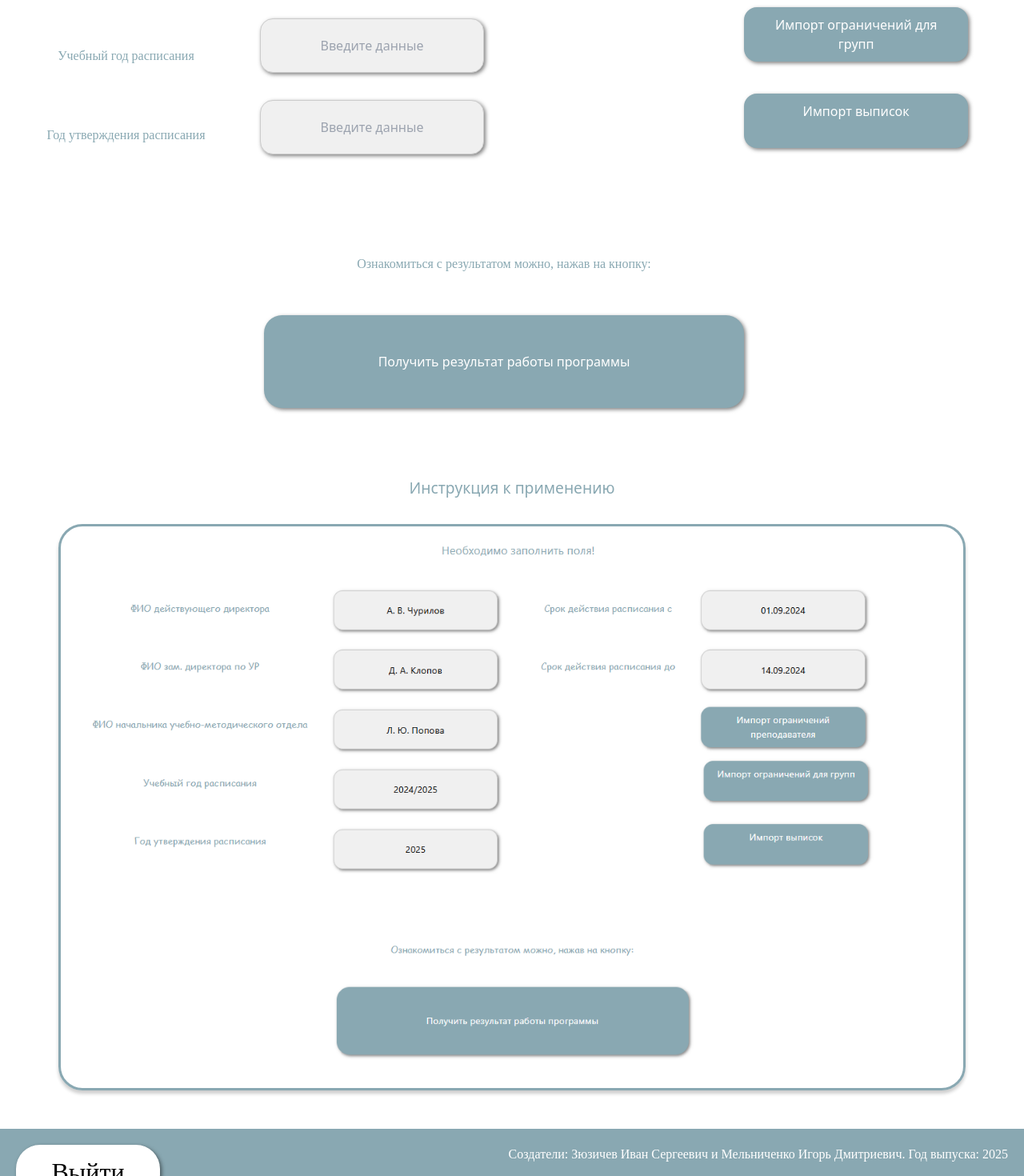
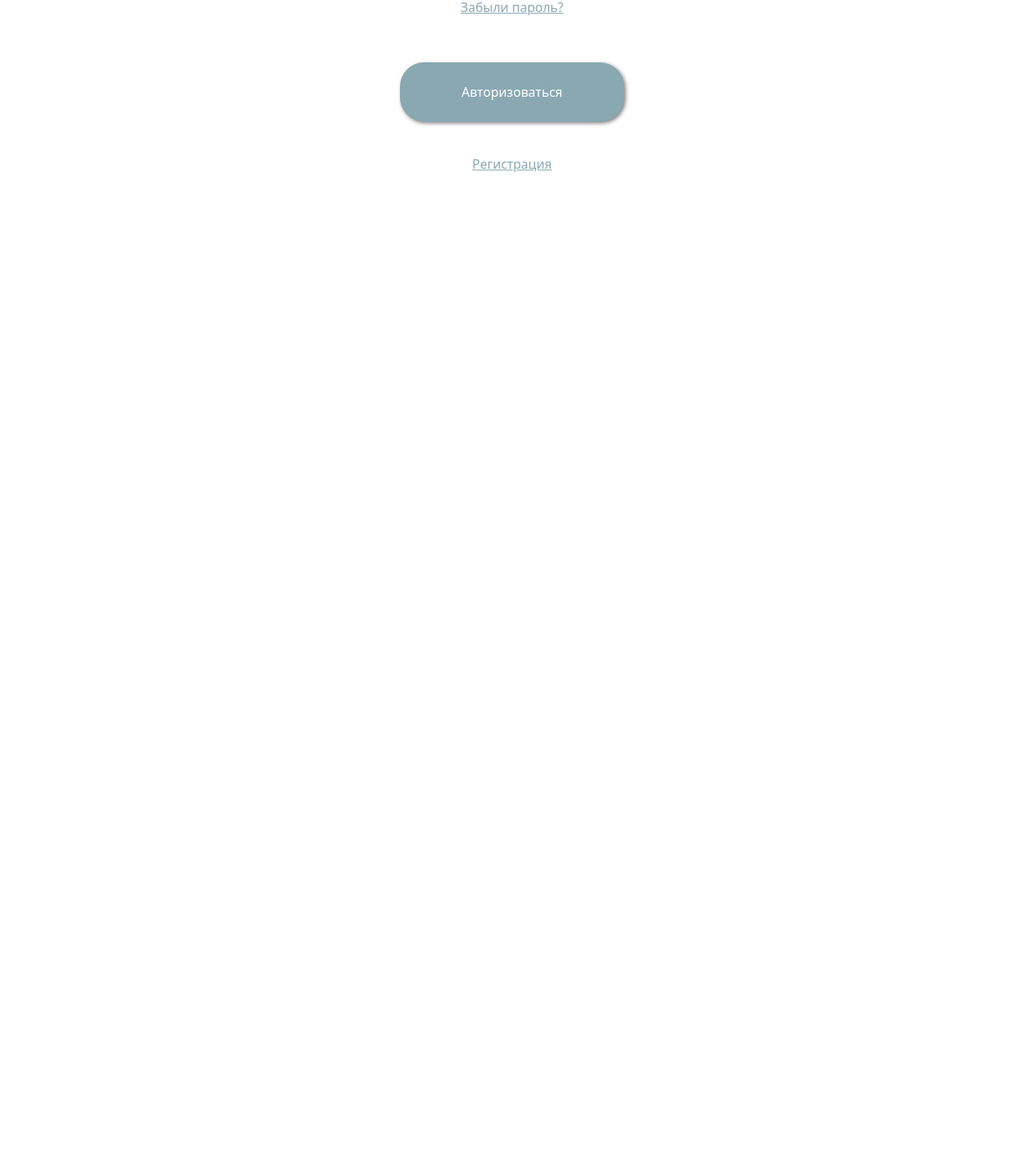
Before and after one commit to Izames/mptCS, a React (Vite) app: page / in a window 1280 px wide. Shown: the part 456-1926 px from the top of the page at 80% size. After the commit the page ends 800 px from the top, so only its background shows below. Built offline with nearby package versions, Linux system fonts and the light colour scheme.

Commit message:
Последняя версия проекта курсового

```diff
--- a/src/pages/AuthorizationPage.jsx
+++ b/src/pages/AuthorizationPage.jsx
@@ -8,9 +8,9 @@ export const AuthorizationPage = () => {
         <>
         <div style={{ display: 'flex', flexDirection: 'column', minHeight: '100vh' }}>
             <Header/>
-            <CheckContent/>
-            <Footer style={{ marginTop: 'auto' }}/>
-            {/* <AuthContent/> */}
+            {/* <CheckContent/>
+            <Footer style={{ marginTop: 'auto' }}/>  */}
+            <AuthContent/>
                 </div>
         </>
     )
```
